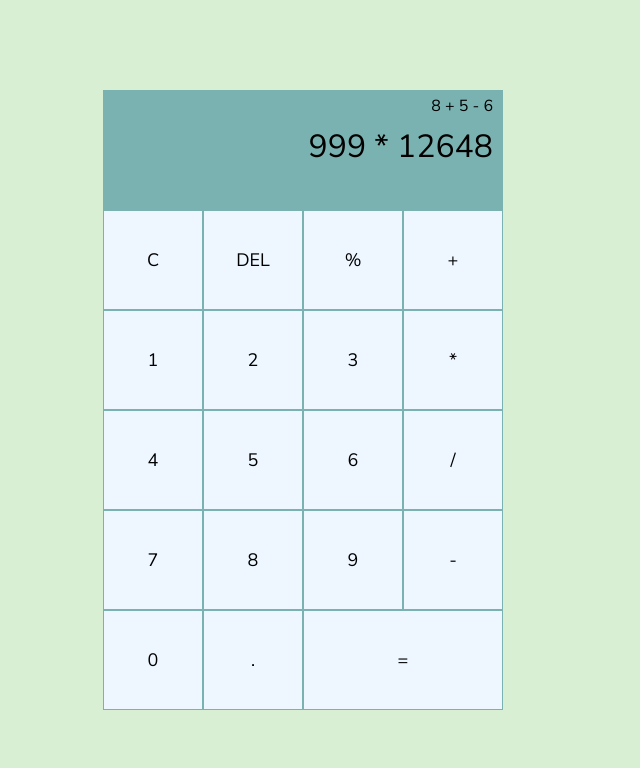
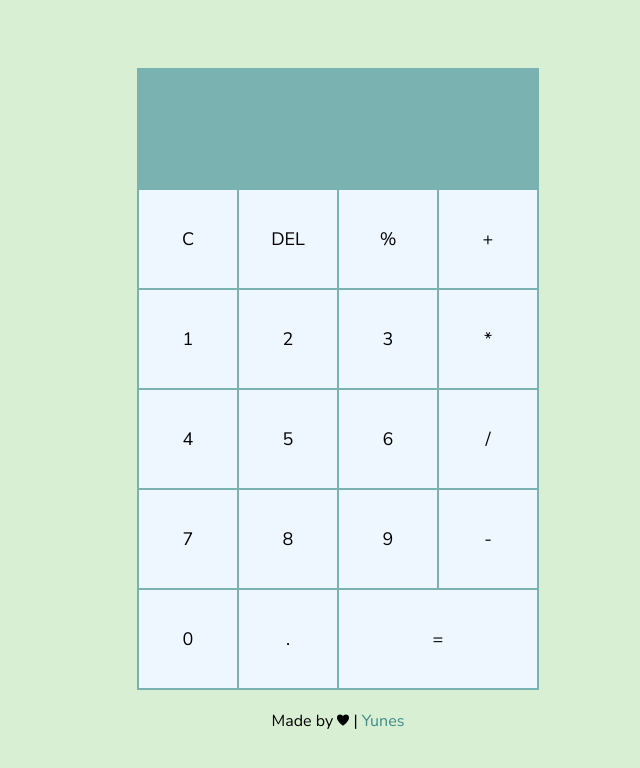
Before and after one commit to IdrissiYouness/odin-calc, a plain HTML site: page index.html in a window 1280 px wide. Shown: the whole page, without its empty margins (302-942 px from the left). Drawn offline with Linux system fonts and the light colour scheme.

Commit message:
Add Small Fixes!

```diff
--- a/index.html
+++ b/index.html
@@ -13,10 +13,10 @@
 
         <div class="output-container">
             <div class="previous-operation">
-               8 + 5 - 6
+
             </div>
             <div class="current-operation">
-               999 * 12648
+
             </div>
         </div>
 
@@ -25,7 +25,7 @@
             <button class="btn del">DEL</button>
             <button class="btn operation modulo">%</button>
             <button class="btn operation add">+</button>
-            <button class="btn digit">1</button>
+            <button class="btn digit" data-value="1">1</button>
             <button class="btn digit">2</button>
             <button class="btn digit">3</button>
             <button class="btn operation multiply">*</button>
@@ -44,5 +44,10 @@
 
     </div>
 
+    <div class="footer">
+        Made by  <img src="icons/heart.svg">  |  <a href="https://github.com/IdrissiYouness/odin-calc"> Yunes </a>
+    </div>
+
+
 </body>
 </html>
--- a/script.js
+++ b/script.js
@@ -76,7 +76,10 @@ dot.addEventListener('click',()=>{
     if(!currValue.includes('.')){
         currValue+= '.';
     }
+    currentOutput.textContent = currValue;
 });
+
+
 
 
 function add(num1, num2) {
--- a/style.css
+++ b/style.css
@@ -12,11 +12,13 @@ body{
   align-items: center;
   justify-content: center;
   background-color: #D8EFD3;
-
+  flex-direction: column;
+  gap: 20px;
 }
 
 .calc-container{
-    width: 470px;
+    width: 400px;
+    border: 1px solid #7ab2b2;
 }
 
 .output-container{
@@ -36,6 +38,7 @@ body{
 }
 
 .current-operation{
+    word-wrap: break-word;
     padding: 0 10px 0 0;
     font-size: xx-large;
     height: 70px;
@@ -75,3 +78,12 @@ body{
 .equals:hover{
     background-color: rgb(155, 242, 155);
 }
+
+a{
+    text-decoration: none;
+    color: #3f8a8a;
+}
+
+a:hover{
+    color: #2b4646;
+}
```
Also changed, not shown: icons/heart.svg (added).
